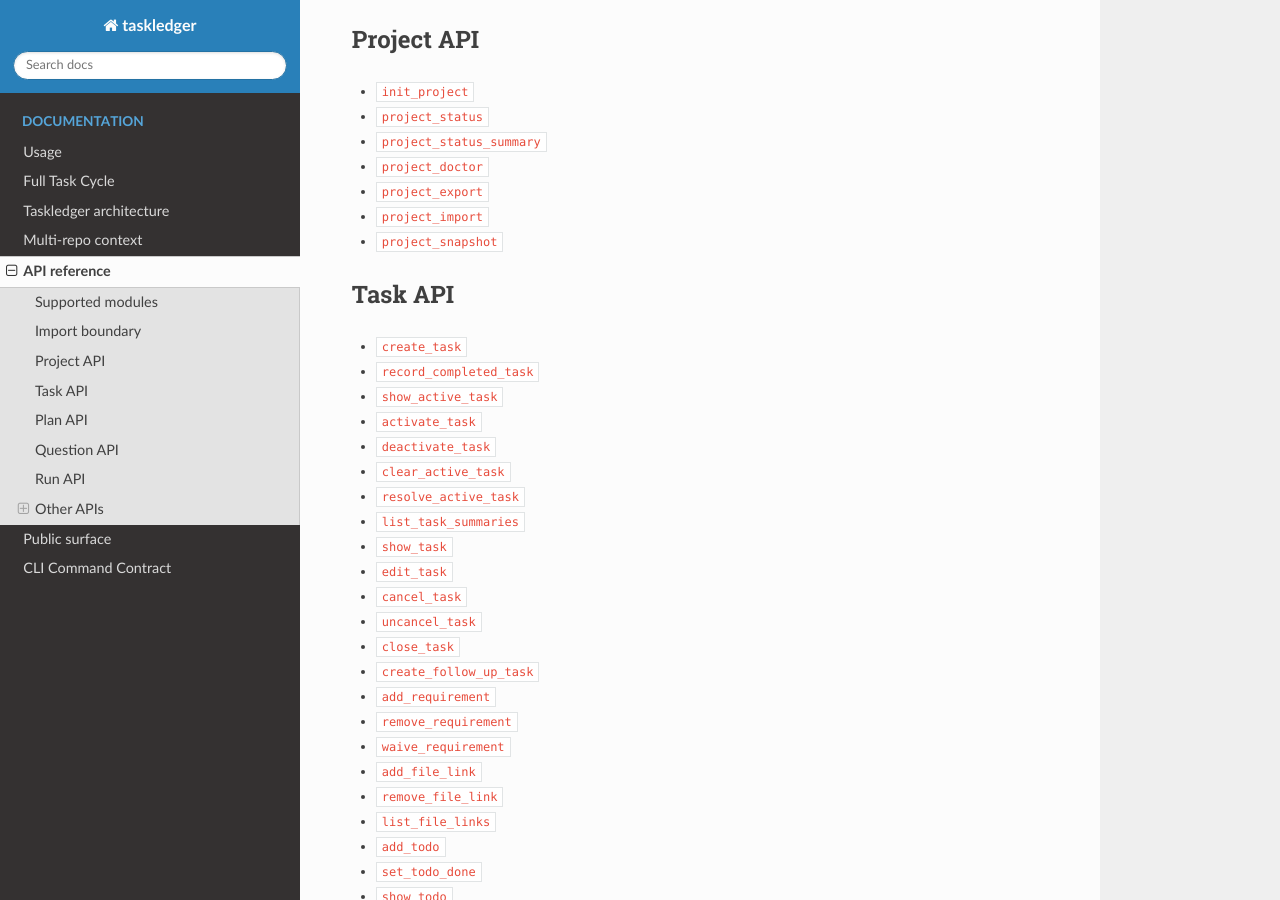
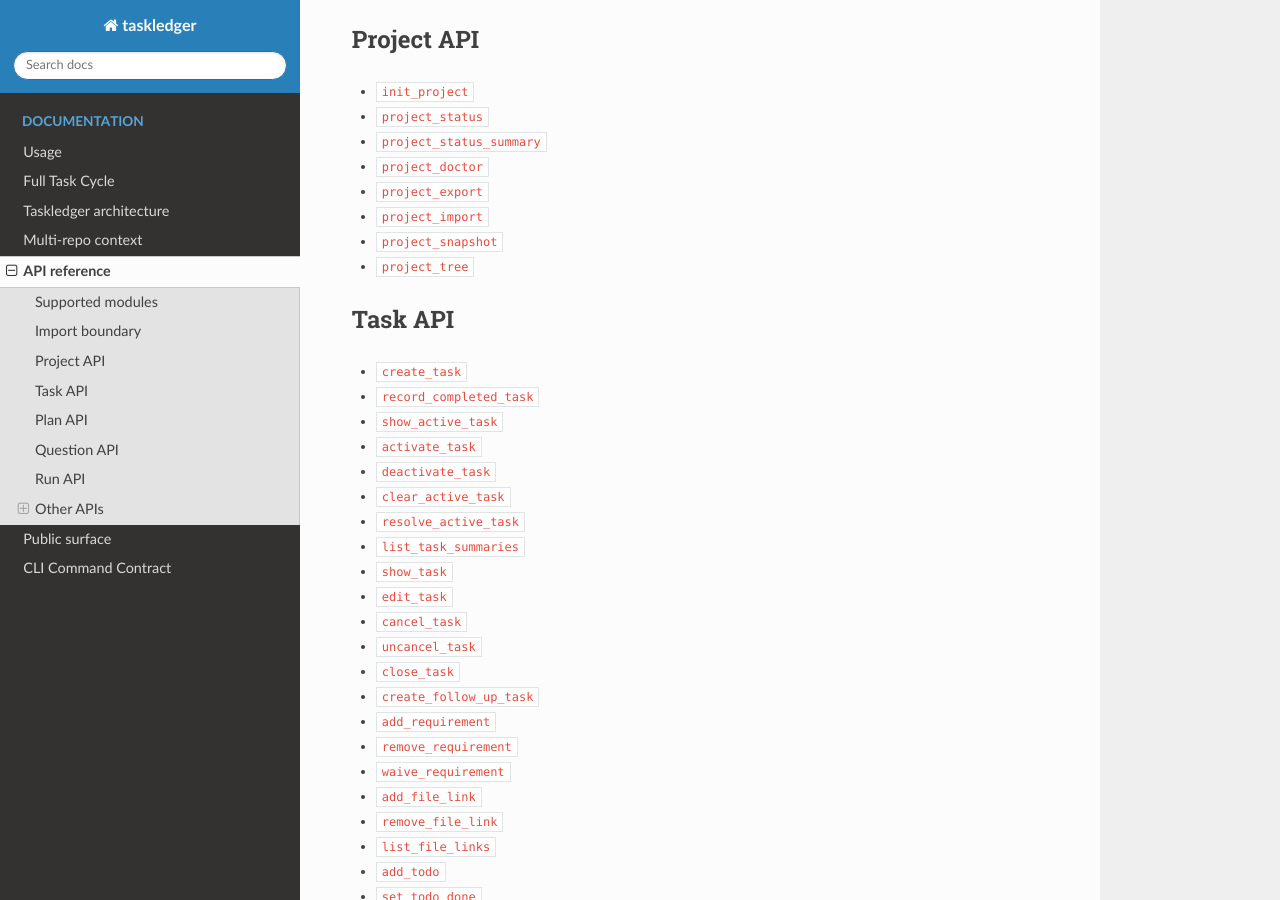
Before and after one commit to holgern/taskledger, a Sphinx documentation site: the page built from docs/api.rst, in a window 1280 px wide and 900 px high, scrolled down 646 px. Built offline with Sphinx 7.4.7 and the Read the Docs theme 3.1.0, drawn with Linux system fonts in a browser that asks for light colours.

Commit message:
fix: pytest

```diff
--- a/docs/api.rst
+++ b/docs/api.rst
@@ -33,6 +33,7 @@ Project API
 - ``project_export``
 - ``project_import``
 - ``project_snapshot``
+- ``project_tree``
 
 Task API
 --------
```
Also changed, not shown: API.md (+1 -0 lines).
